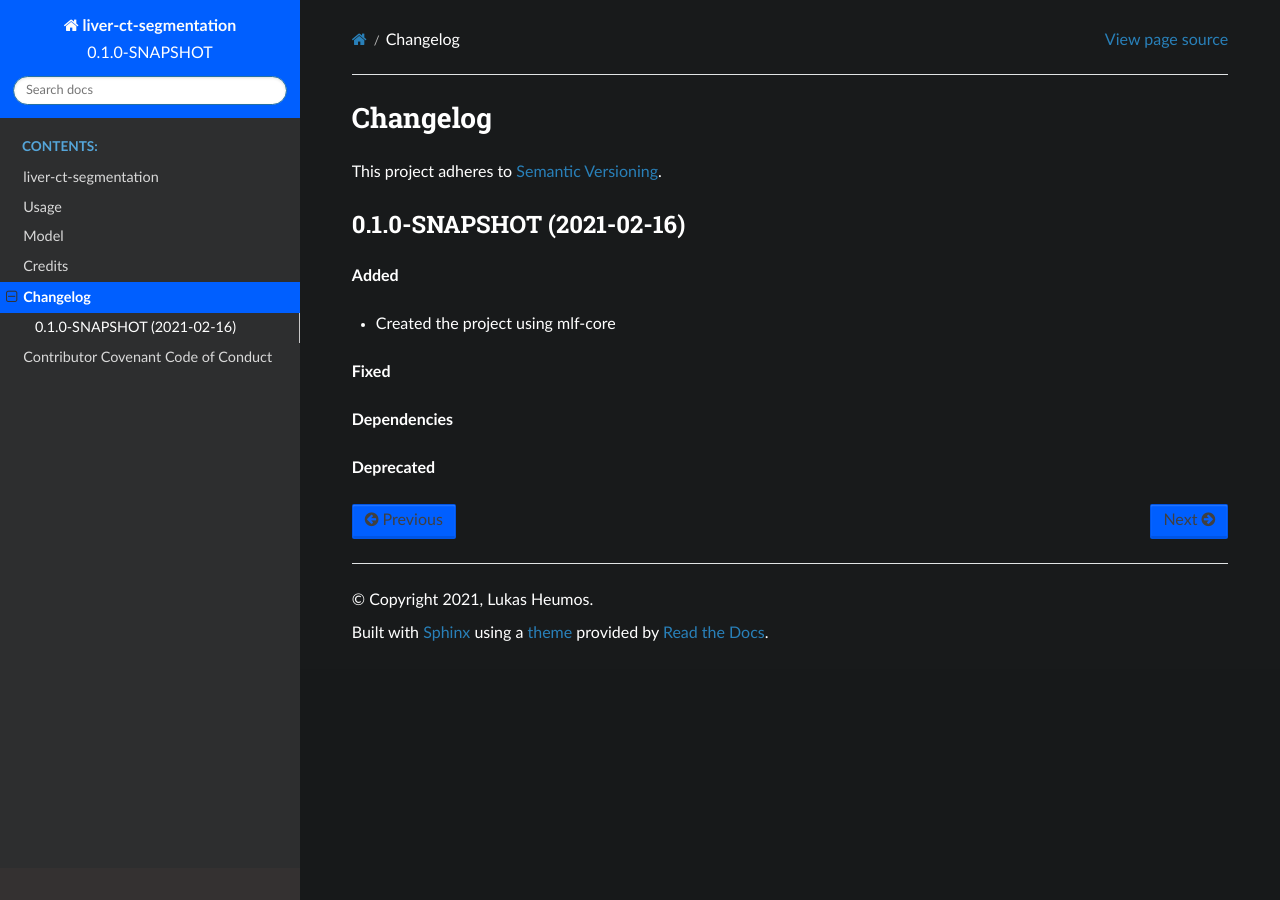
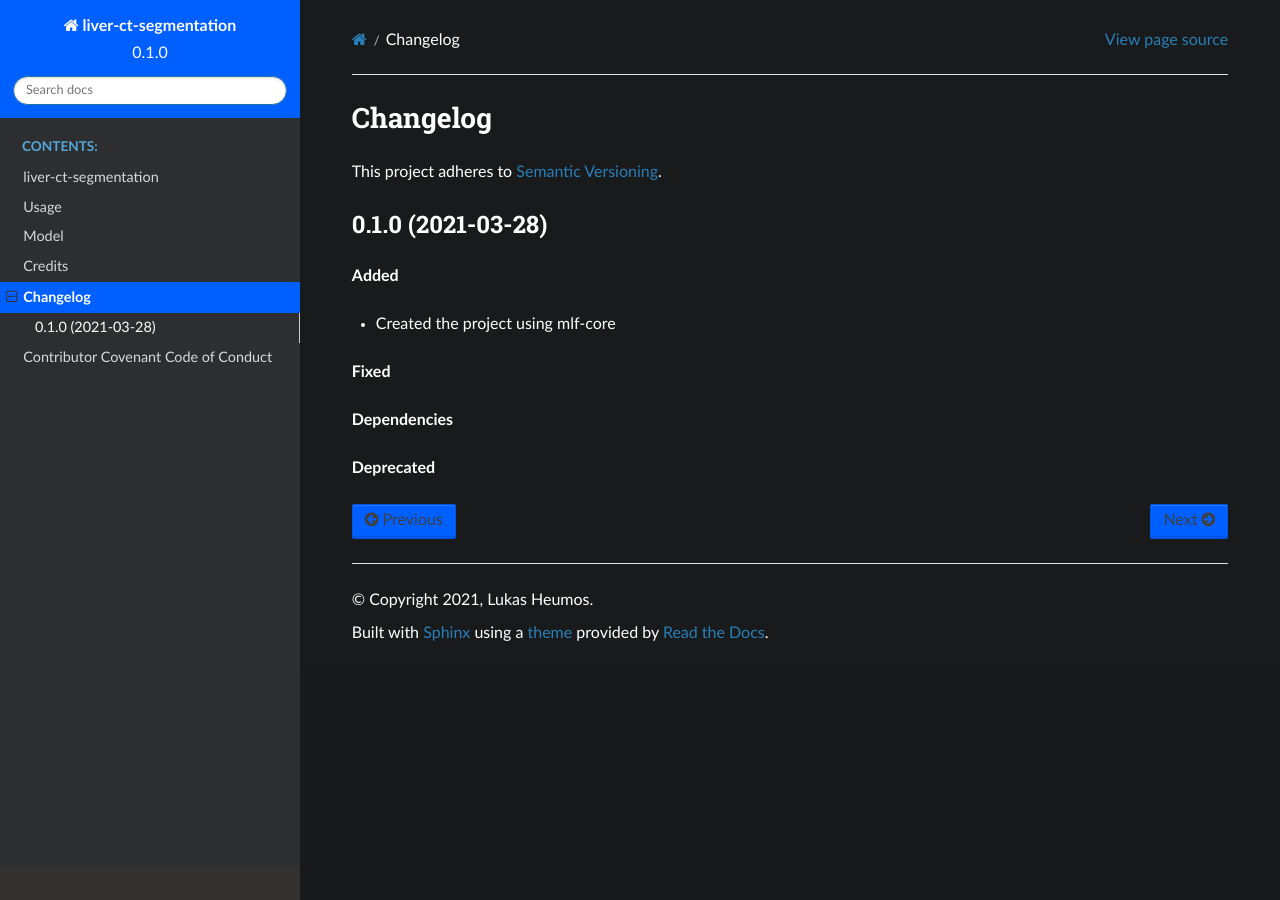
Before and after one commit to mlf-core/liver-ct-segmentation, a Sphinx documentation site: the page built from docs/changelog.rst, in a window 1280 px wide. Built offline with Sphinx 7.4.7 and the Read the Docs theme 2.0.0, drawn with Linux system fonts in a browser that asks for light colours.

Commit message:
Bump version from 0.1.0-SNAPSHOT to 0.1.0

```diff
--- a/CHANGELOG.rst
+++ b/CHANGELOG.rst
@@ -5,8 +5,8 @@
 This project adheres to `Semantic Versioning <https://semver.org/>`_.
 
 
-0.1.0-SNAPSHOT (2021-02-16)
----------------------------------------------
+0.1.0 (2021-03-28)
+------------------
 
 **Added**
 
--- a/docs/conf.py
+++ b/docs/conf.py
@@ -53,9 +53,9 @@
 # the built documents.
 #
 # The short X.Y version.
-version = '0.1.0-SNAPSHOT'
+version = '0.1.0'
 # The full version, including alpha/beta/rc tags.
-release = '0.1.0-SNAPSHOT'
+release = '0.1.0'
 
 # The language for content autogenerated by Sphinx. Refer to documentation
 # for a list of supported languages.
--- a/mlf_core.cfg
+++ b/mlf_core.cfg
@@ -1,5 +1,5 @@
 [bumpversion]
-current_version = 0.1.0-SNAPSHOT
+current_version = 0.1.0
 
 [bumpversion_files_whitelisted]
 dot_mlf_core = .mlf_core.yml
```
Also changed, not shown: .mlf_core.yml, 2 other files.
